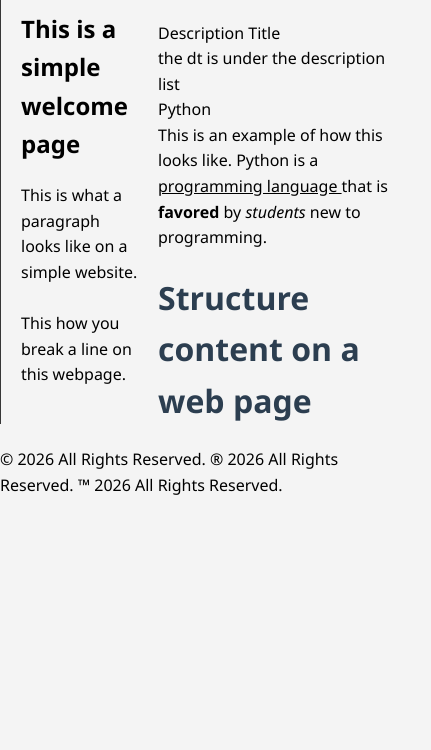
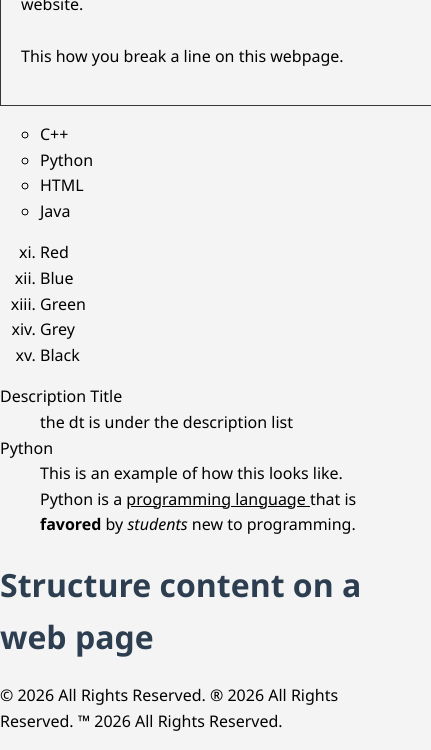
Before and after one commit to DI-786/ics.E, a plain HTML site: page index.html in a window 390 px wide. Shown: the part 441-1191 px from the top of the page, 431 px wide, since content can reach past the window. Before the commit the page ends 955 px from the top, so only its background shows below. Drawn offline with Linux system fonts and the light colour scheme.

Commit message:
added basic responsiveness

```diff
--- a/style.css
+++ b/style.css
@@ -49,12 +49,21 @@ h1 {
     content: "";
     clear: both;
     display: block;
+
 }
 .sidebar {
     float: left;
     width: 30%;
     border-left: #373737 1px solid ;
     padding: 20px;
+}
+@media screen and (max-width: 900px) {
+    .content,  .sidebar {
+        float: none;
+        width: 100%;
+        border-bottom: #373737 1px solid ;
+    }
+
 }
 .footer {
     background-color: #373737;
```
